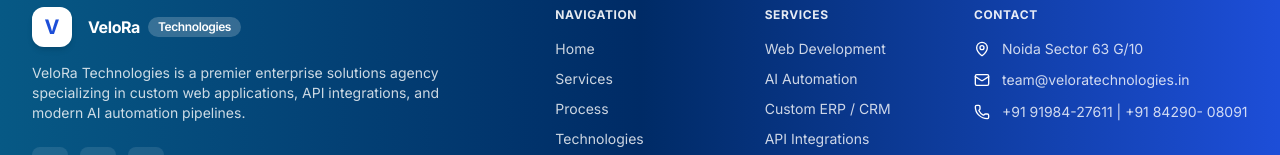
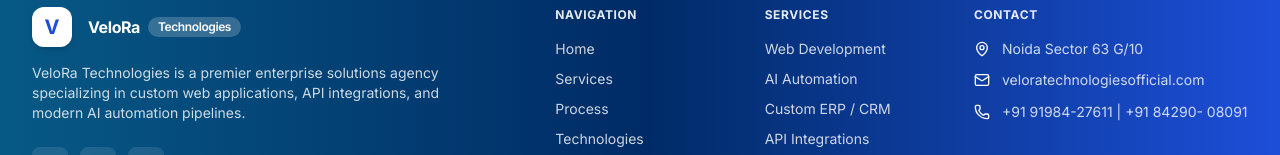
Before and after one commit to Veloratechnologies/VeloRa-Technologies, a Next.js app: page / in a window 1280 px wide. Shown: the part 4738-4893 px from the top of the page. Built offline with nearby package versions, Linux system fonts and the light colour scheme.

Commit message:
mail change At

```diff
--- a/components/Footer.jsx
+++ b/components/Footer.jsx
@@ -139,8 +139,8 @@ export default function Footer() {
               </li>
               <li className="flex items-center space-x-3">
                 <Mail className="w-4 h-4 text-white shrink-0" />
-                <a href="mailto:team@veloratechnologies.in" className="hover:text-white transition-colors">
-                  team@veloratechnologies.in
+                <a href="mailto:veloratechnologiesofficial.com" className="hover:text-white transition-colors">
+                  veloratechnologiesofficial.com
                 </a>
               </li>
               <li className="flex items-center space-x-3">
--- a/config/theme.js
+++ b/config/theme.js
@@ -36,7 +36,7 @@ export const theme = {
     borderMedium: "#CBD5E1"
   },
   contact: {
-    email: "team@veloratechnologies.in",
+    email: "veloratechnologiesofficial.com",
     phone: "+91 91984-27611 | +91 84290-  08091",
     office: "Noida Sector 63 G/10",
     hours: "Mon - Fri, 9 AM - 6 PM IST",
```
